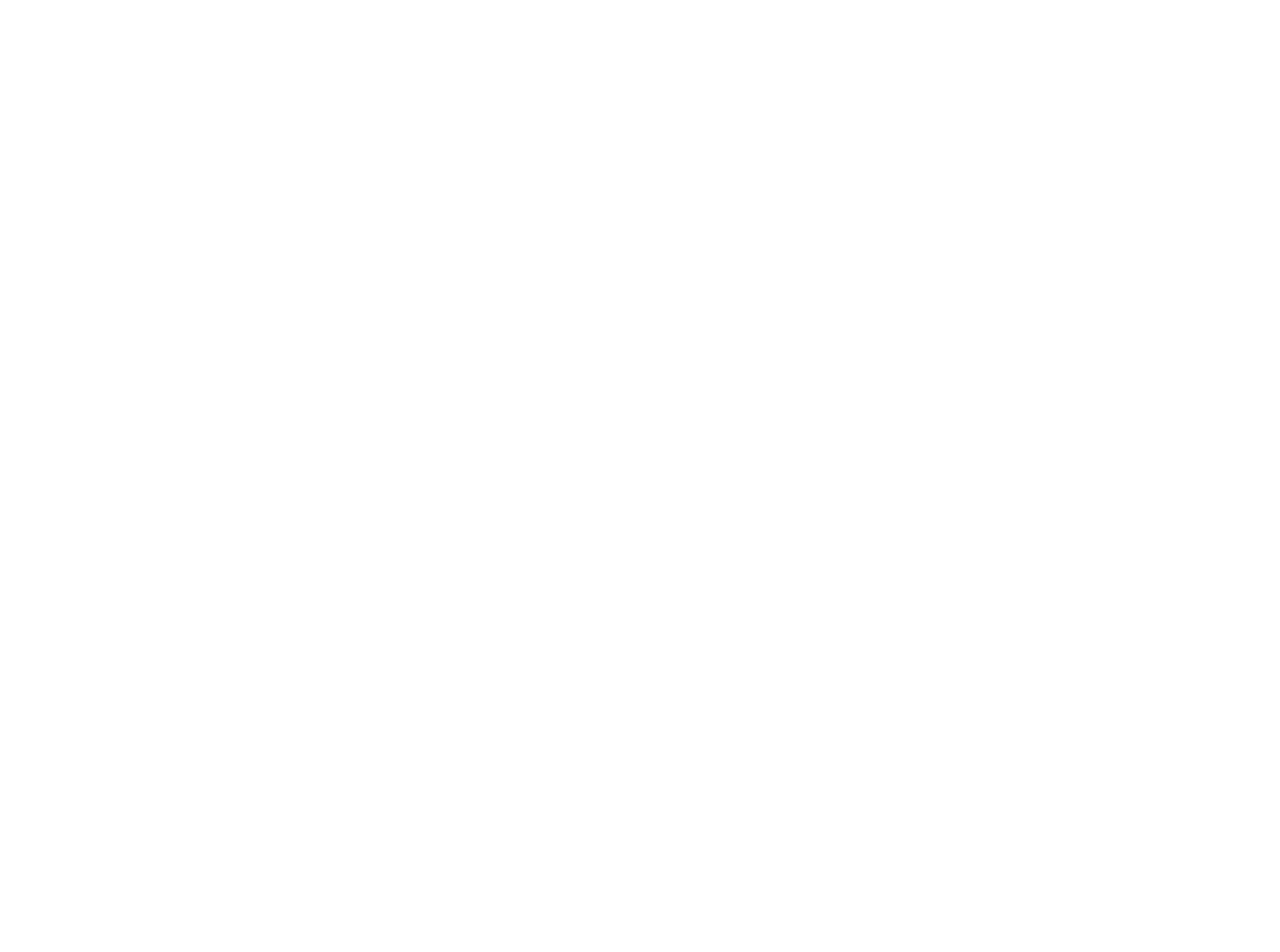
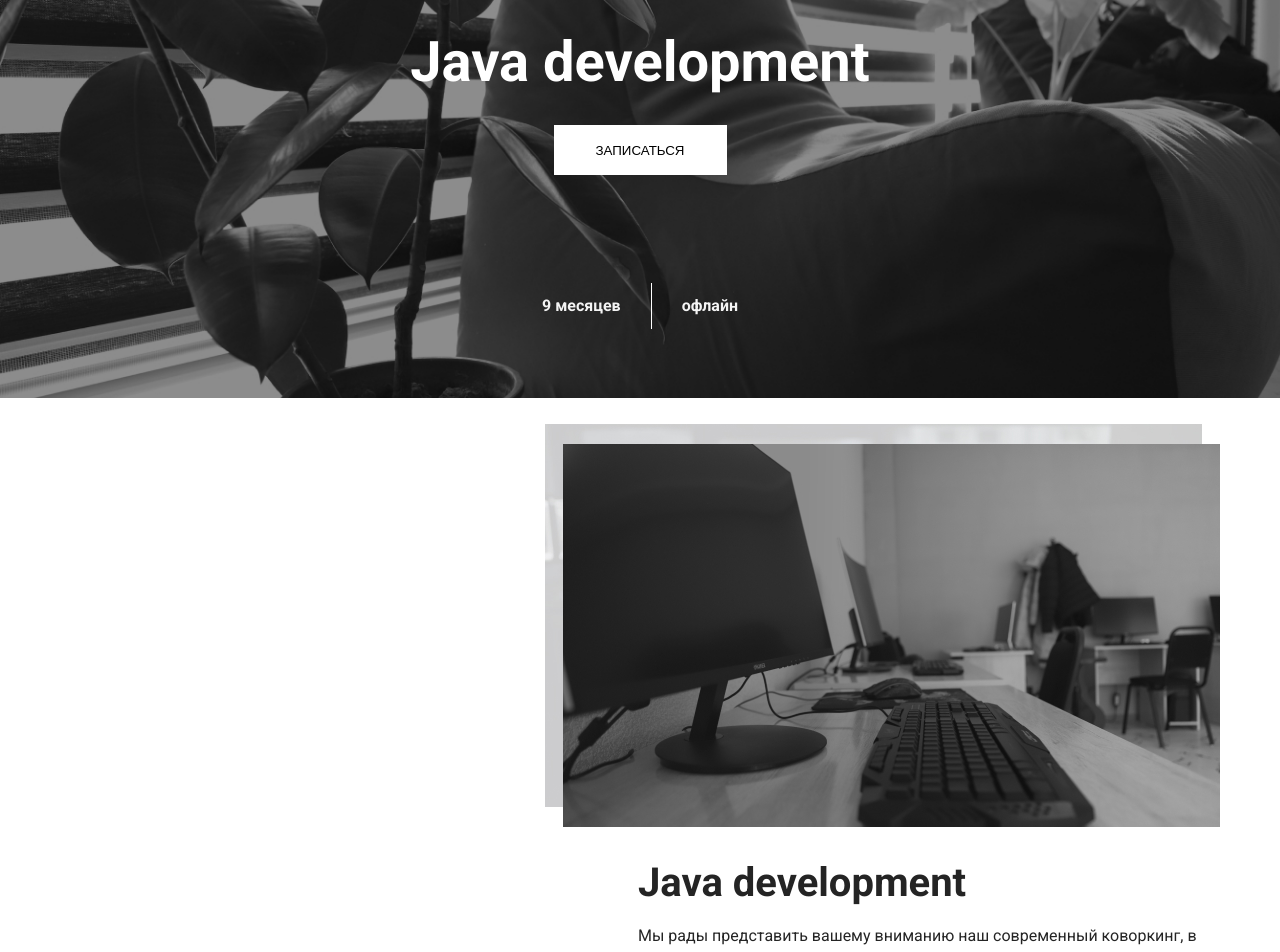
Before and after one commit to Baxromxoja16/react-change, a React (Create React App) app: page /aboutcourse in a window 1280 px wide. Before the commit this address had no page. Shown: the part 240-1192 px from the top of the page. Before the commit the page ends 800 px from the top, so only its background shows below. Built offline with nearby package versions, Linux system fonts and the light colour scheme.

Commit message:
feat: last page competed too

```diff
--- a/src/App.jsx
+++ b/src/App.jsx
@@ -5,6 +5,7 @@
 import CoworkingPage from "./containers/CoworkingPage/CoworkingPage";
 import OpenLessons from "./containers/OpenLessons/OpenLessons";
 import ContactPage from "./containers/ContactPage/ContactPage";
+import AboutCourse from "./containers/AboutCourse/AboutCourse";
 
 function App() {
   return (
@@ -15,6 +16,7 @@
         <Route path="/courses" element={< CoursesPage />} />
         <Route path="/coworking" element={<CoworkingPage />} />
         <Route path="/openlesson" element={<OpenLessons />} />
+        <Route path="/aboutcourse" element={<AboutCourse />} />
       </Routes>
     </>
   );
--- /dev/null
+++ b/src/containers/AboutCourse/AboutCourse.jsx
@@ -0,0 +1,47 @@
+import React from "react";
+import Footer from "../../components/Footer/Footer";
+import Navbar from "../../components/Navbar/Navbar";
+import CowoHeader from "../CoworkingPage/CowoHeader/CowoHeader";
+import NoPractis from "../CoworkingPage/NoPractis/NoPractis";
+import Contact from "../Home/Contact/Contact";
+import Coworking from "../Home/Coworking/Coworking";
+import Practice from "../Home/Practice/Practice";
+import "./AboutCourse.sass";
+
+const AboutCourse = () => {
+  // for header
+  const data = [
+    {
+      topInfo: "ПРОДОЛЖИТЕЛЬНОСТЬ",
+      bottomInfo: "9 месяцев",
+    },
+    {
+      topInfo: "ФОРМАТ ОБУЧЕНИЯ",
+      bottomInfo: "офлайн",
+    }
+  ];
+
+  const title = "Java development";
+  // For noPractis
+  const styleReverse = "row-reverse";
+  const practisText =
+    "Курсы программирования Java — современная комплексная программа обучения языку Java. Java – популярный язык программирования, на котором кодят игровые и мобильные приложения, десктоп-программы и огромное количество soft-продуктов для предприятий.";
+
+  return (
+    <div>
+      <Navbar />
+      <CowoHeader data={data} title={title} isButton={true} />
+      <NoPractis
+        styleReverse={styleReverse}
+        practisText={practisText}
+        title={title}
+      />
+      <Practice />
+      <Contact />
+      <Coworking />
+      <Footer />
+    </div>
+  );
+};
+
+export default AboutCourse;
--- /dev/null
+++ b/src/containers/AboutCourse/AboutCourse.sass
@@ -0,0 +1,28 @@
+@import '../../style/_global'
+
+.cowo_header
+    // background: url("../../../images/cowo_bg.jpg") no-repeat
+    // background-size: cover
+    padding: 184px 0 69px
+    .container
+        display: flex
+        flex-direction: column
+        align-items: center
+        .cowo_info
+            gap: 30px
+            justify-content: flex-start
+            flex-wrap: wrap
+        .info_title
+            display: none
+        h1
+            // margin-bottom: 28px
+        .btn_send_form
+            margin-bottom: 108px
+
+@media (max-width: 767px)
+
+    .cowo_header
+        .container
+            .cowo_info
+                gap: 30px
+                flex-wrap: wrap
--- a/src/containers/CoursesPage/Course/Course.jsx
+++ b/src/containers/CoursesPage/Course/Course.jsx
@@ -35,7 +35,7 @@
                     <h2>{x.title}</h2>
                     <p className='course_text'>{x.text}</p>
                     <div className="course_buttons">
-                        <a href='#!' className='about_course'>о курсе</a>
+                        <a href='/aboutcourse' className='about_course'>о курсе</a>
                         <div className='line'></div>
                         <span>Количество мест: 14</span>
                     </div>
--- a/src/containers/CoworkingPage/CowoHeader/CowoHeader.jsx
+++ b/src/containers/CoworkingPage/CowoHeader/CowoHeader.jsx
@@ -2,22 +2,17 @@
 import "./CowoHeader.sass";
 import InfoComponent from "../../../components/InfoComponent/InfoComponent";
 
-const CowoHeader = () => {
-  const data = [
-    {
-      topInfo: "ВРЕМЯ РАБОТЫ",
-      bottomInfo: "9:00 - 21:00",
-    },
-    {
-      topInfo: "СТОИМОСТЬ",
-      bottomInfo: "входит в обучение",
-    },
-  ];
-
+const CowoHeader = ({ data, title, isButton }) => {
+  const isMargin = isButton ? "28px" : "147px";
   return (
     <header className="cowo_header">
       <div className="container">
-        <h1>Коворкинг</h1>
+        <h1 style={{ marginBottom: isMargin }}>{title}</h1>
+
+        {isButton ? (
+          <button className="btn_send_form">Записаться</button>
+        ) : null}
+
         <div className="cowo_info">
           {data.map((elem, index) => (
             <InfoComponent
--- a/src/containers/CoworkingPage/CowoHeader/CowoHeader.sass
+++ b/src/containers/CoworkingPage/CowoHeader/CowoHeader.sass
@@ -6,9 +6,12 @@
     padding: 184px 0 69px
     h1
         @include title()
-        margin-bottom: 147px
+        // margin-bottom: 147px
     .cowo_info
         display: flex
         justify-content: center
         align-items: center
         gap: 50px
+    .btn_send_form
+        @include btn_white()
+        text-transform: uppercase
--- a/src/containers/CoworkingPage/CoworkingPage.jsx
+++ b/src/containers/CoworkingPage/CoworkingPage.jsx
@@ -9,11 +9,38 @@
 import NoPractis from "./NoPractis/NoPractis";
 
 const CoworkingPage = () => {
+  const data = [
+    {
+      topInfo: "ВРЕМЯ РАБОТЫ",
+      bottomInfo: "9:00 - 21:00",
+    },
+    {
+      topInfo: "СТОИМОСТЬ",
+      bottomInfo: "входит в обучение",
+    },
+  ];
+  const title = "Коворкинг";
+
+  // const aboutCoworking = [
+  //   {
+  //     text: "Доступ к интернету круглосуточно",
+  //   },
+  //   {
+  //     text: "Посещение коворкинга входит в стоимость обучения",
+  //   },
+  //   {
+  //     text: "Администратор коворкинга поможет по всем интересующим вас вопросам, которые касаются обучения",
+  //   },
+  //   {
+  //     text: "Атмосфера помогает развитию коллективных навыков работы",
+  //   },
+  // ];
+  const styleReverse = "row";
   return (
     <>
       <Navbar />
-      <CowoHeader />
-      <NoPractis />
+      <CowoHeader data={data} title={title} />
+      <NoPractis styleReverse={styleReverse} />
       <Consultation />
       <Contact />
       <Coworking />
--- a/src/containers/CoworkingPage/NoPractis/NoPractis.jsx
+++ b/src/containers/CoworkingPage/NoPractis/NoPractis.jsx
@@ -2,34 +2,19 @@
 import "./NoPractis.sass";
 import practis_img from "../../../images/practis_img.jpg";
 import practis_back from "../../../images/practis_back.jpg";
-import Icon from "../../../components/icons/Icon.jsx";
+// import Icon from "../../../components/icons/Icon.jsx";
 
-const NoPractis = () => {
-  const data = [
-    {
-      text: "Доступ к интернету круглосуточно",
-    },
-    {
-      text: "Посещение коворкинга входит в стоимость обучения",
-    },
-    {
-      text: "Администратор коворкинга поможет по всем интересующим вас вопросам, которые касаются обучения",
-    },
-    {
-      text: "Атмосфера помогает развитию коллективных навыков работы",
-    },
-  ];
-
+const NoPractis = ({ styleReverse,title }) => {
   return (
     <section className="no_practis">
       <div className="container-big">
-        <div className="row">
+        <div className="row" style={{ flexDirection: styleReverse }}>
           <div className="practis_left_img">
             <img className="front" src={practis_img} alt="" />
             <img className="back" src={practis_back} alt="" />
           </div>
           <div className="practis_right_info">
-            <h2>Нет возможности практиковаться дома?</h2>
+            <h2>{title}</h2>
             <p className="practis_info_text">
               Мы рады представить вашему вниманию наш современный коворкинг, в
               котором вы можете практиковать полученные знания.
@@ -37,16 +22,19 @@
             <button className="practis_info_btn">Консультация</button>
           </div>
         </div>
-        <div className="row_bottom">
+        {/* <div className="row_bottom">
           <h3>Преимущества нашего коворкинга:</h3>
           <ul className="about_coworking">
-            {data.map((x, i) => (
+            {aboutCoworking.map((x, i) => (
               <li className="about_item" key={i}>
-                <span><Icon /></span> {x.text}
+                <span>
+                  <Icon />
+                </span>{" "}
+                {x.text}
               </li>
             ))}
           </ul>
-        </div>
+        </div> */}
       </div>
     </section>
   );
--- a/src/containers/Home/Home.jsx
+++ b/src/containers/Home/Home.jsx
@@ -1,6 +1,5 @@
 import React from "react";
 import Along from "./Along/Along";
-import Comments from "./Comments/Comments";
 import Consultation from "./Consultation/Consultation";
 import Contact from "./Contact/Contact";
 import CoursFor from "./CoursFor/CoursFor";
```
